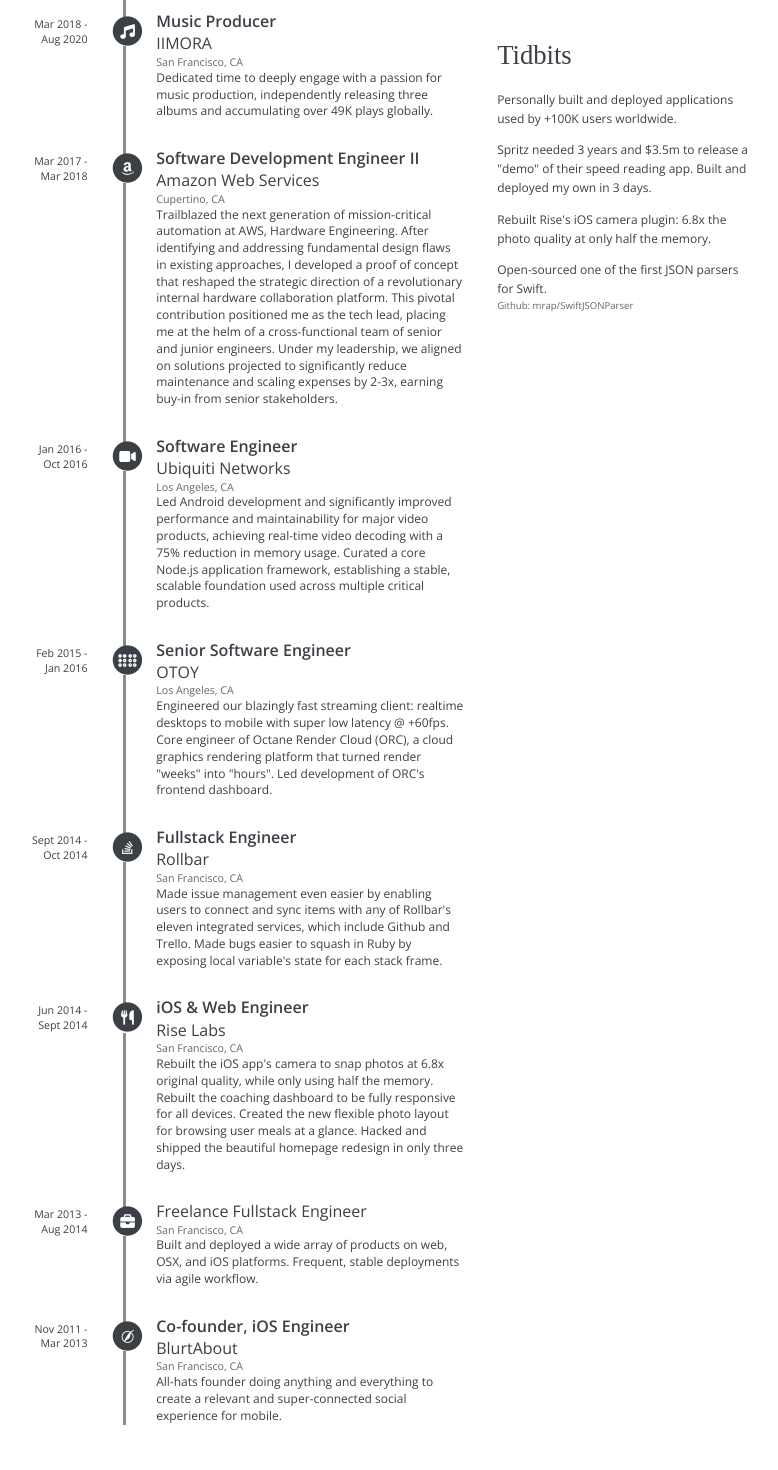
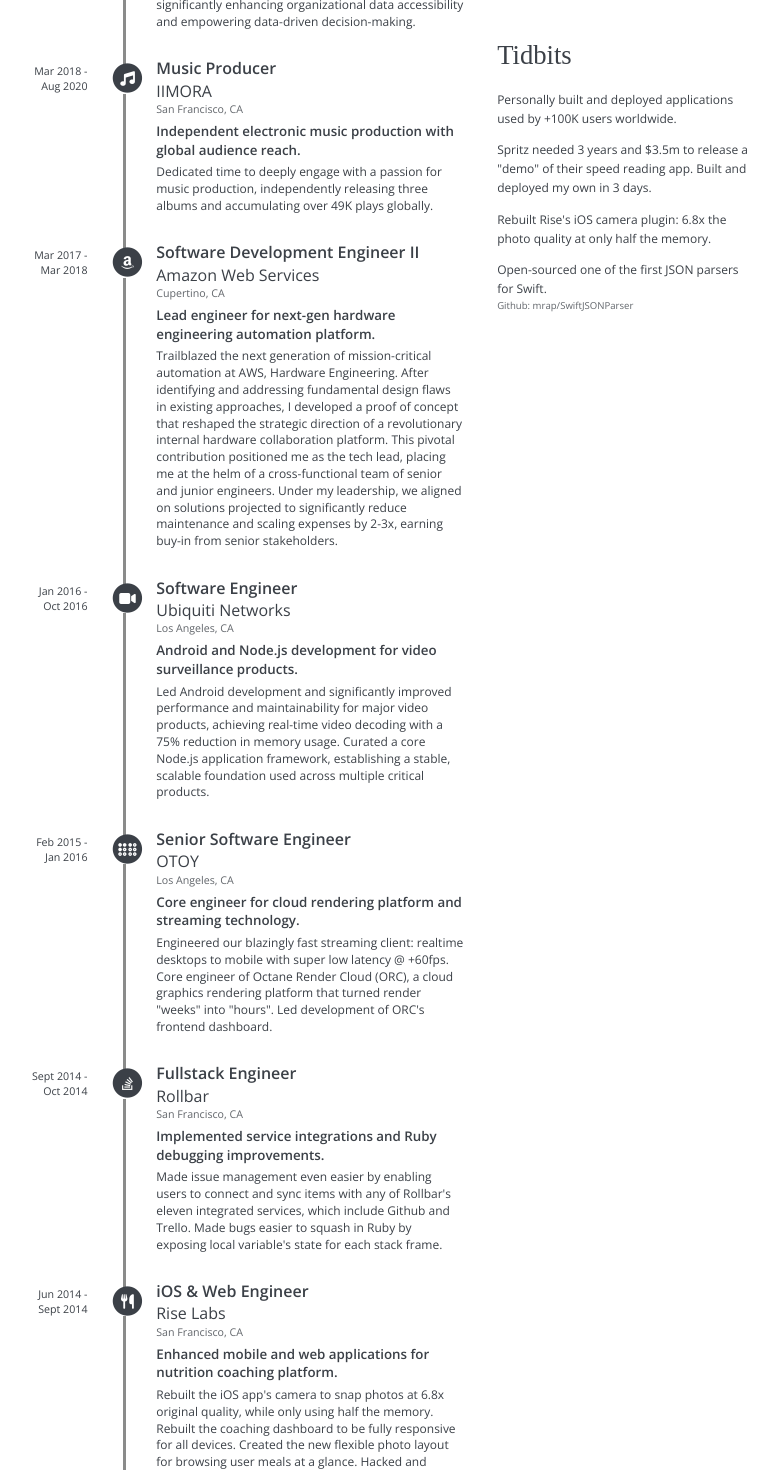
Before and after one commit to mrap/resume, a React app: page / in a window 1280 px wide. Shown: the part 600-2070 px from the top of the page, without its empty margins (19-797 px from the left). Built offline with nearby package versions, Linux system fonts and the light colour scheme; a web font is replaced by a local one.

Commit message:
Add a one-liner to each job entry

```diff
--- a/src/app.tsx
+++ b/src/app.tsx
@@ -103,6 +103,7 @@
       <div className="seven columns">
         <TimelineItemHeader item={item} />
         <div className="item-location">{item.location}</div>
+        {"brief" in item && <div className="item-brief">{item.brief}</div>}
         <div className="item-details">{item.details}</div>
       </div>
     </div>
--- a/src/css/styles.css
+++ b/src/css/styles.css
@@ -131,6 +131,15 @@
   color: #62666b;
 }
 
+.item-brief {
+  font-family: 'Open Sans', sans-serif;
+  font-weight: 600;
+  font-size: 10pt;
+  margin-top: 5px;
+  margin-bottom: 5px;
+  color: #3b4047;
+}
+
 .page-line {
   top: var(--timeline-item-header-voffset);
   bottom: 0;
--- a/src/data.ts
+++ b/src/data.ts
@@ -21,6 +21,8 @@
     startDate: "Feb 2021",
     endDate: "Present",
     faIcon: "fa-google",
+    brief:
+      "Technical lead for internal and external web products serving Google Ads teams.",
     details:
       "Led, designed, developed, and maintained impactful internal and external fullstack products that empower Google Ads sellside with critical intel and substantial FTE savings. Served as Tech Lead for Google's first external Certified Publisher Program portal, enhancing sales efficiency for thousands of users, accelerating pipeline velocity by 53%, and surfacing substantial revenue opportunities. Fully owned end-to-end design and implementation, including schema, infrastructure, API development, and overall architecture for a centralized analytics platform optimizing our entire tool portfolio, enabling strategic focus on high-impact projects and increasing targeted outcomes by over 20%. Also led a natural language data platform project, significantly enhancing organizational data accessibility and empowering data-driven decision-making.",
   },
@@ -31,6 +33,8 @@
     startDate: "Mar 2018",
     endDate: "Aug 2020",
     faIcon: "fa-music",
+    brief:
+      "Independent electronic music production with global audience reach.",
     details:
       "Dedicated time to deeply engage with a passion for music production, independently releasing three albums and accumulating over 49K plays globally.",
   },
@@ -41,6 +45,8 @@
     startDate: "Mar 2017",
     endDate: "Mar 2018",
     faIcon: "fa-amazon",
+    brief:
+      "Lead engineer for next-gen hardware engineering automation platform.",
     details:
       "Trailblazed the next generation of mission-critical automation at AWS, Hardware Engineering. After identifying and addressing fundamental design flaws in existing approaches, I developed a proof of concept that reshaped the strategic direction of a revolutionary internal hardware collaboration platform. This pivotal contribution positioned me as the tech lead, placing me at the helm of a cross-functional team of senior and junior engineers. Under my leadership, we aligned on solutions projected to significantly reduce maintenance and scaling expenses by 2-3x, earning buy-in from senior stakeholders.",
   },
@@ -51,6 +57,7 @@
     startDate: "Jan 2016",
     endDate: "Oct 2016",
     faIcon: "fa-video-camera",
+    brief: "Android and Node.js development for video surveillance products.",
     details:
       "Led Android development and significantly improved performance and maintainability for major video products, achieving real-time video decoding with a 75% reduction in memory usage. Curated a core Node.js application framework, establishing a stable, scalable foundation used across multiple critical products.",
   },
@@ -61,6 +68,8 @@
     startDate: "Feb 2015",
     endDate: "Jan 2016",
     faIcon: "fa-braille",
+    brief:
+      "Core engineer for cloud rendering platform and streaming technology.",
     details: `Engineered our blazingly fast streaming client: realtime desktops to mobile with super low latency @ +60fps.  Core engineer of Octane Render Cloud (ORC), a cloud graphics rendering platform that turned render "weeks" into "hours".  Led development of ORC's frontend dashboard.`,
   },
   {
@@ -70,6 +79,7 @@
     startDate: "Sept 2014",
     endDate: "Oct 2014",
     faIcon: "fa-stack-overflow",
+    brief: "Implemented service integrations and Ruby debugging improvements.",
     details:
       "Made issue management even easier by enabling users to connect and sync items with any of Rollbar's eleven integrated services, which include Github and Trello.  Made bugs easier to squash in Ruby by exposing local variable's state for each stack frame.",
   },
@@ -80,6 +90,8 @@
     startDate: "Jun 2014",
     endDate: "Sept 2014",
     faIcon: "fa-cutlery",
+    brief:
+      "Enhanced mobile and web applications for nutrition coaching platform.",
     details:
       "Rebuilt the iOS app's camera to snap photos at 6.8x original quality, while only using half the memory.  Rebuilt the coaching dashboard to be fully responsive for all devices.  Created the new flexible photo layout for browsing user meals at a glance.  Hacked and shipped the beautiful homepage redesign in only three days.",
   },
@@ -89,6 +101,8 @@
     startDate: "Mar 2013",
     endDate: "Aug 2014",
     faIcon: "fa-briefcase",
+    brief:
+      "Delivered full-stack web, iOS, and OSX applications for various clients.",
     details:
       "Built and deployed a wide array of products on web, OSX, and iOS platforms.  Frequent, stable deployments via agile workflow.",
   },
@@ -99,6 +113,7 @@
     startDate: "Nov 2011",
     endDate: "Mar 2013",
     faIcon: "fa-pied-piper",
+    brief: "Co-founded and built mobile social experience from the ground up.",
     details:
       "All-hats founder doing anything and everything to create a relevant and super-connected social experience for mobile.",
   },
--- a/src/types.ts
+++ b/src/types.ts
@@ -5,6 +5,7 @@
   startDate: string;
   endDate: string;
   faIcon: string;
+  brief: string;
   details: string;
 }
 
```
